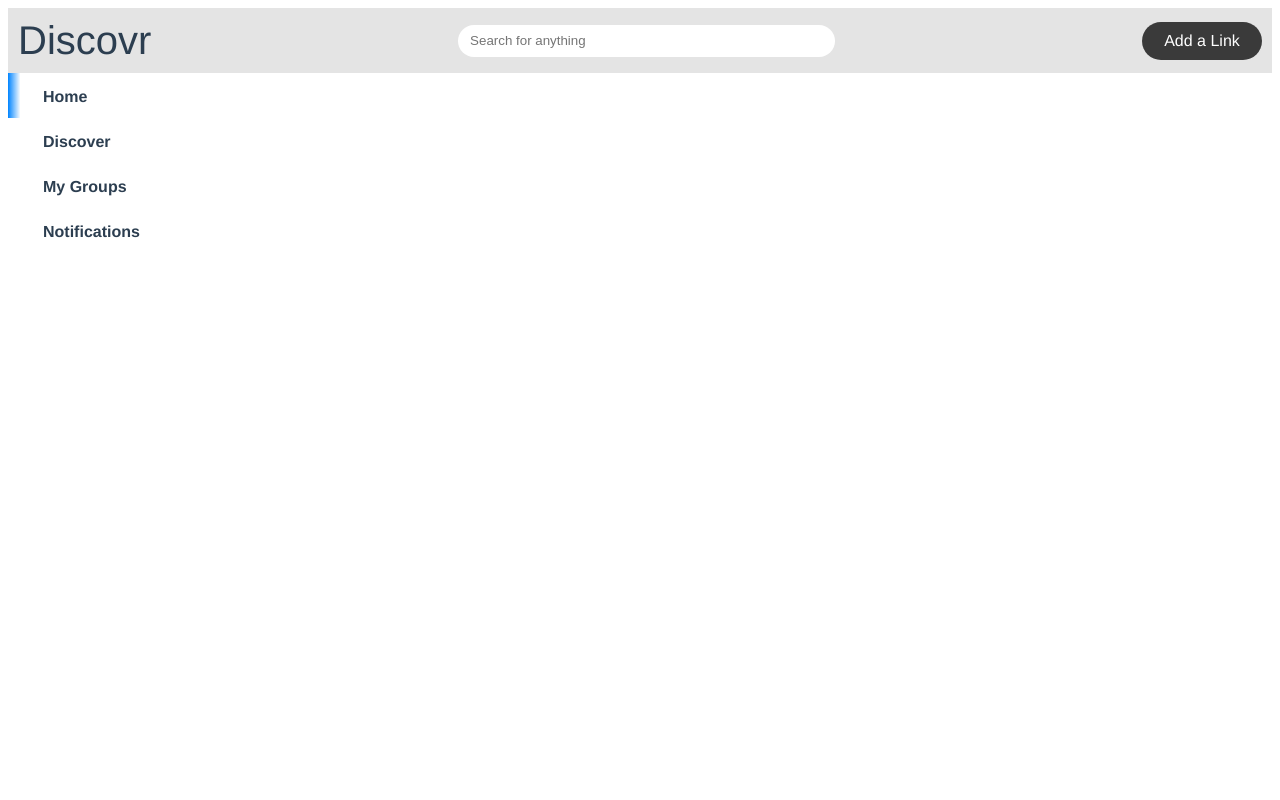
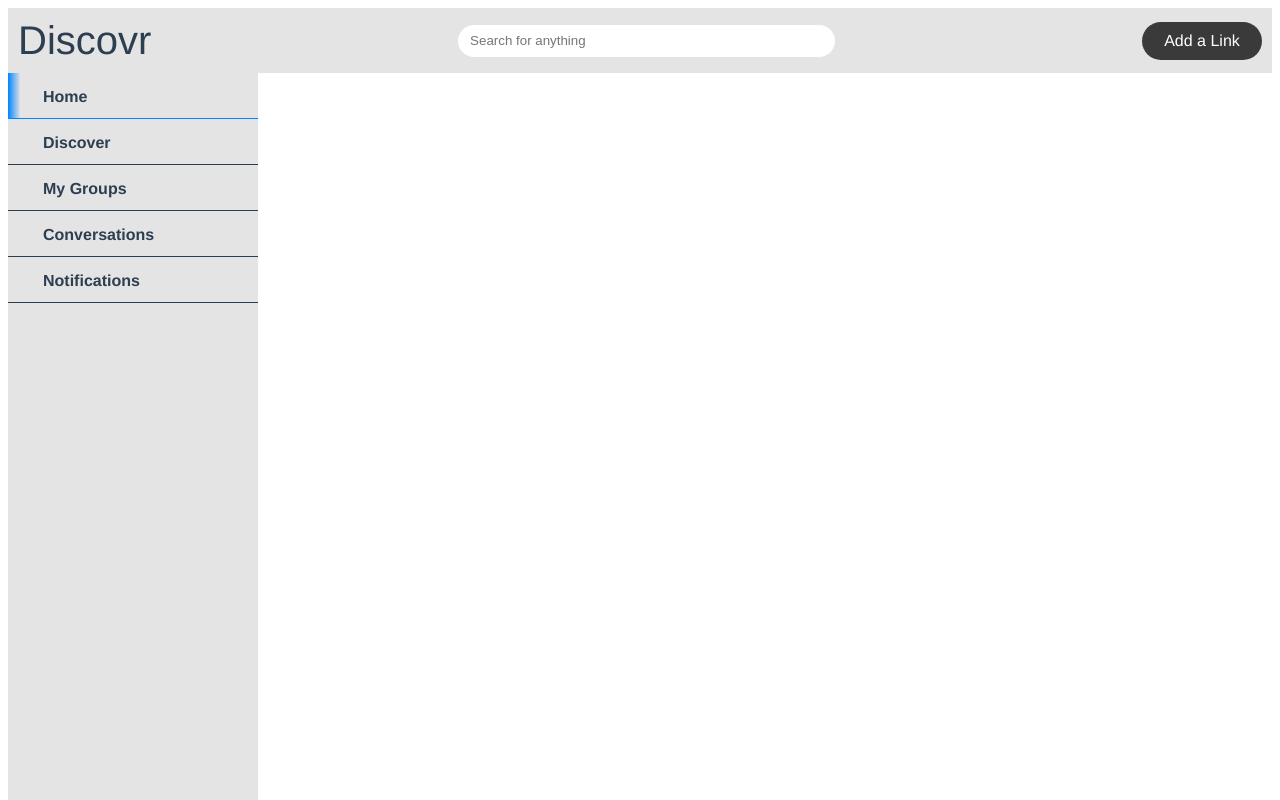
Before and after one commit to nicholascarlin/Discovr, a Vue app in the folder website/: page / in a window 1280 px wide. Built offline with nearby package versions, Linux system fonts and the light colour scheme.

Commit message:
Side menu adjustments

```diff
--- a/website/src/components/SideMenu.vue
+++ b/website/src/components/SideMenu.vue
@@ -4,7 +4,8 @@
             <div class="menu-option" @click="selected = 1" :class="{active:selected == 1}">Home</div>
             <div class="menu-option" @click="selected = 2" :class="{active:selected == 2}">Discover</div>
             <div class="menu-option" @click="selected = 3" :class="{active:selected == 3}">My Groups</div>
-            <div class="menu-option" @click="selected = 4" :class="{active:selected == 4}">Notifications</div>
+            <div class="menu-option" @click="selected = 4" :class="{active:selected == 4}">Conversations</div>
+            <div class="menu-option" @click="selected = 5" :class="{active:selected == 5}">Notifications</div>
         </div>
     </div>
 </template>
@@ -29,6 +30,7 @@ export default {
     position: fixed;
     width: 250px;
     height: 100%;
+    background-color: rgb(228, 228, 228);
 }
 
 .menu-option {
@@ -39,12 +41,14 @@ export default {
     text-align: left;
     text-indent: 35px;
     cursor: pointer;
+    border-bottom: solid 1px;
 }
 
 .menu-option.active {
+    transition: 1s;
     background: var(--disc-blue);
-    background: linear-gradient(90deg, var(--disc-blue) 0%, rgba(255,255,255,1) 5%, rgba(255,255,255,1) 100%);
-    transition: ease 2s;
+    background: linear-gradient(90deg, var(--disc-blue) 0%, rgba(228,228,228,1) 5%, rgba(228,228,228,1) 100%);
+    border-bottom-color: var(--disc-blue);
 }
 
 </style>
```
